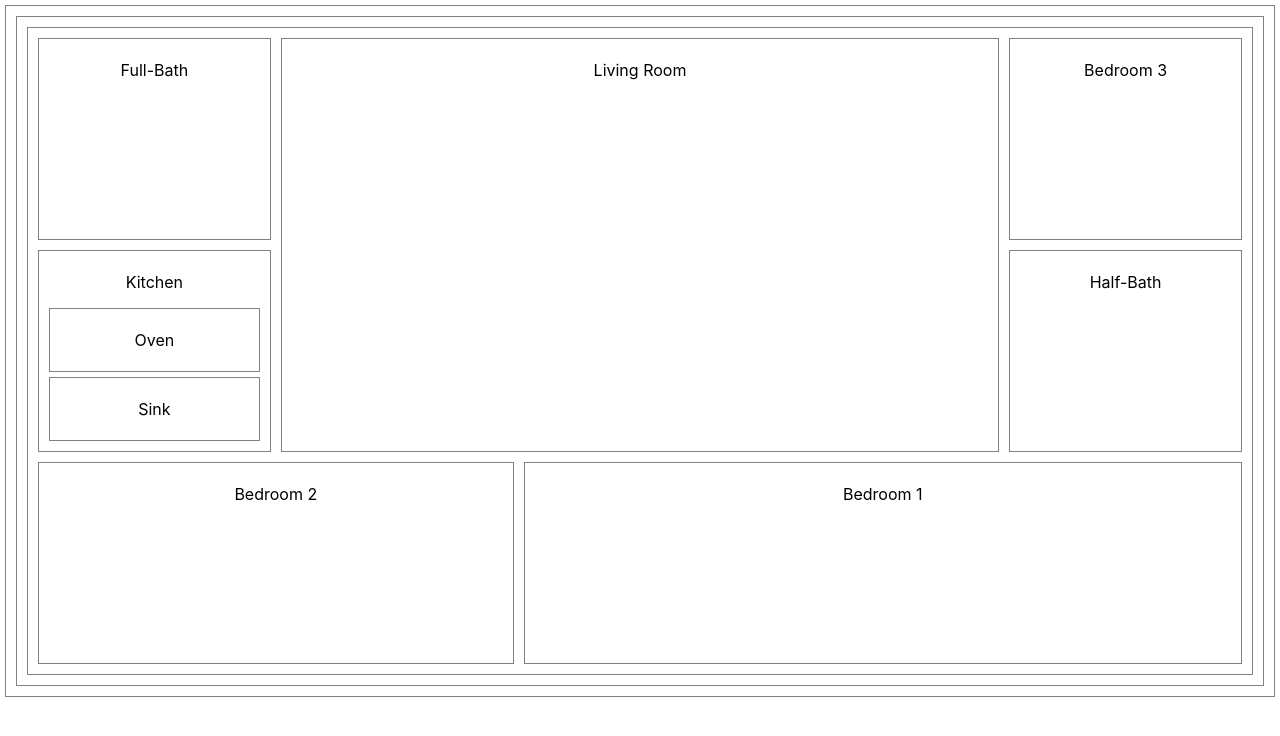
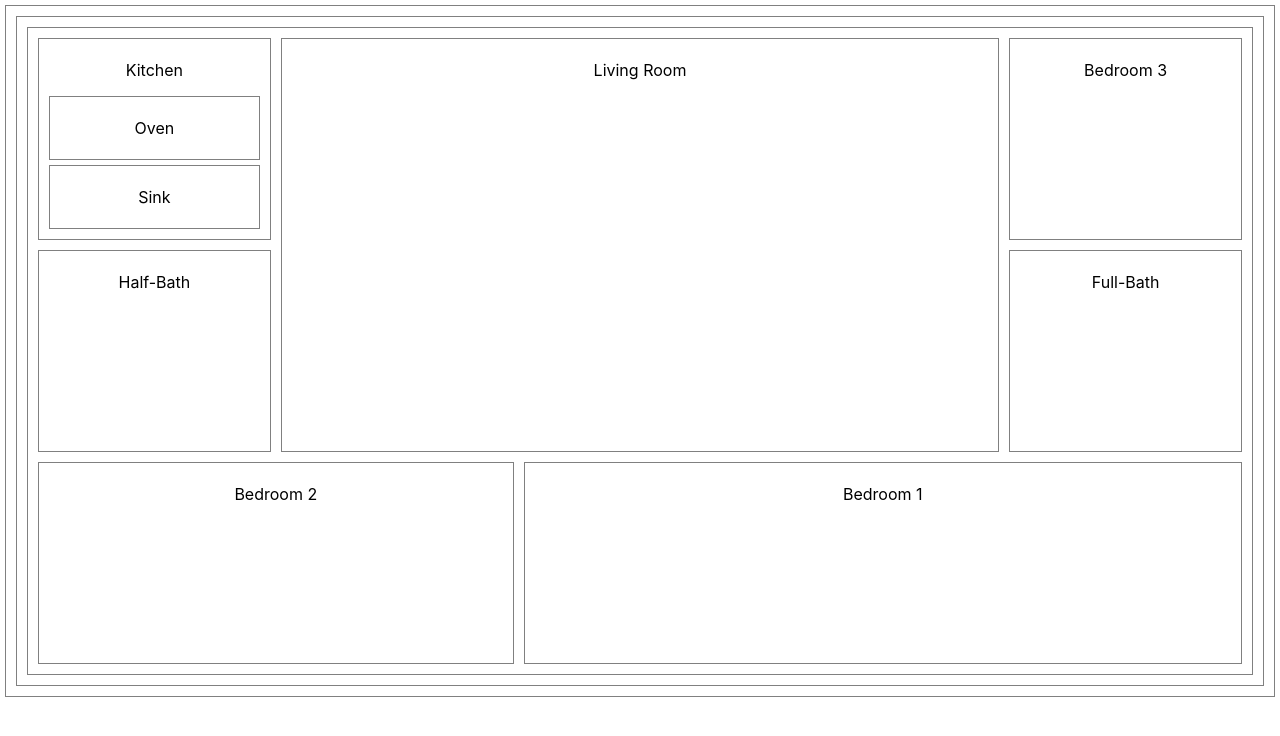
Before and after one commit to Madfarm/floor-plan, a React (Create React App) app: page / in a window 1280 px wide. Shown: the top 736 px of the page. Built offline with nearby package versions, Linux system fonts and the light colour scheme.

Commit message:
Finish positioning all elements

```diff
--- /dev/null
+++ b/src/components/FloorPlan/Bath/Bath.css
@@ -0,0 +1,3 @@
+#bath-Full {
+    grid-area: 2 / 5 / 2 / 5;
+}
--- a/src/components/FloorPlan/Bath/Bath.tsx
+++ b/src/components/FloorPlan/Bath/Bath.tsx
@@ -1,3 +1,6 @@
+
+import './Bath.css'
+
 type BathTypes = {
     size: string
 }
@@ -5,7 +8,7 @@ type BathTypes = {
 
 export default function Bath( { size }: BathTypes) {
     return (
-        <div>
+        <div id={`bath-${size}`}>
             <p>{size}-Bath</p>
         </div>
     )
--- a/src/components/FloorPlan/Bedroom/Bedroom.css
+++ b/src/components/FloorPlan/Bedroom/Bedroom.css
@@ -5,3 +5,7 @@
 #bedroom-2 {
     grid-area: 3 / 1 / 3 / span 2;
 }
+
+#bedroom-3{
+    grid-area: 1 / 5 / 1 / 5;
+}
```
